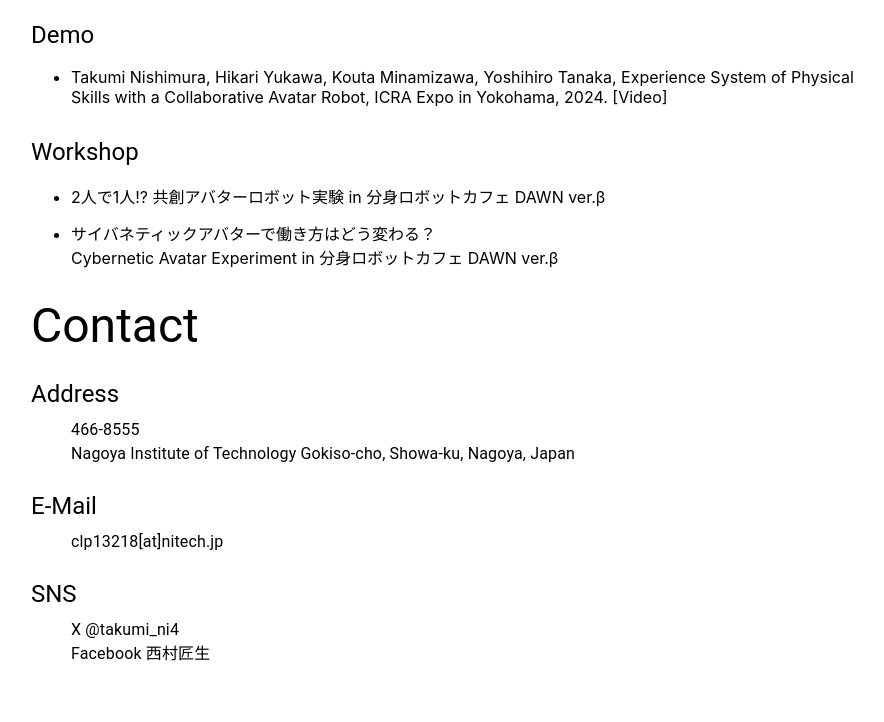
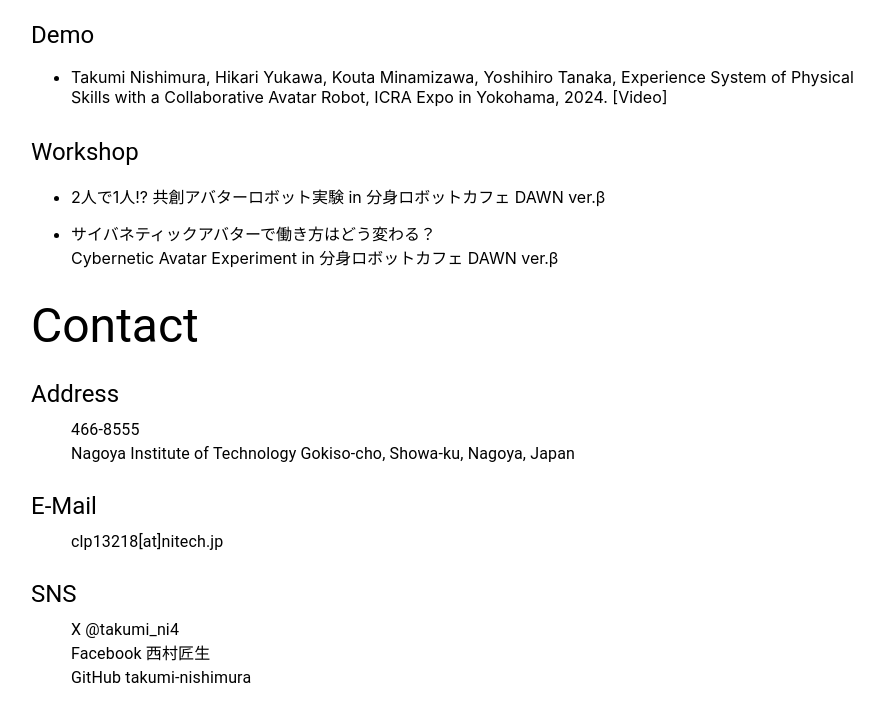
Before and after one commit to takumi-nishimura/takumi-nishimura.github.io, a React (Create React App) app: page / in a window 1280 px wide. Shown: the part 1812-2534 px from the top of the page, without its empty margins (183-1067 px from the left). Built offline with nearby package versions, Linux system fonts and the light colour scheme.

Commit message:
Update Contact component to include GitHub link

```diff
--- a/src/components/Contact.tsx
+++ b/src/components/Contact.tsx
@@ -10,7 +10,7 @@ return (
         <Typography variant='h5' component="div" sx={{ color: 'black', marginTop: 3}}>E-Mail</Typography>
         <Typography component="div" sx={{ color: 'black', marginLeft: 5, marginTop: 1}}>clp13218[at]nitech.jp</Typography>
         <Typography variant='h5' component="div" sx={{ color: 'black', marginTop: 3}}>SNS</Typography>
-        <Typography component="div" sx={{ color: 'black', marginLeft: 5, marginTop: 1}}>X <a href="https://twitter.com/takumi_ni4" target="_blank" rel="noreferrer">@takumi_ni4</a><br/>Facebook <a href="https://www.facebook.com/profile.php?id=100028314154172" target="_blank" rel="noreferrer">西村匠生</a></Typography>
+        <Typography component="div" sx={{ color: 'black', marginLeft: 5, marginTop: 1}}>X <a href="https://twitter.com/takumi_ni4" target="_blank" rel="noreferrer">@takumi_ni4</a><br/>Facebook <a href="https://www.facebook.com/profile.php?id=100028314154172" target="_blank" rel="noreferrer">西村匠生</a><br/>GitHub <a href="https://github.com/takumi-nishimura" target="_blank" rel="noreferrer">takumi-nishimura</a></Typography>
     </Box>
 );
 };
```
